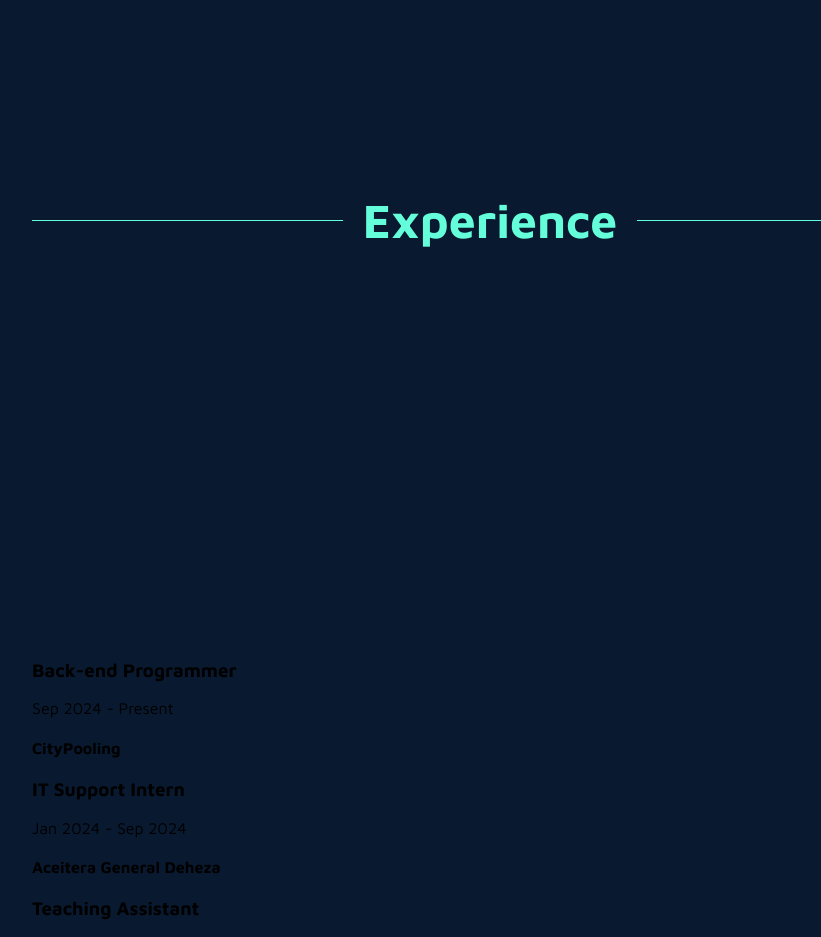
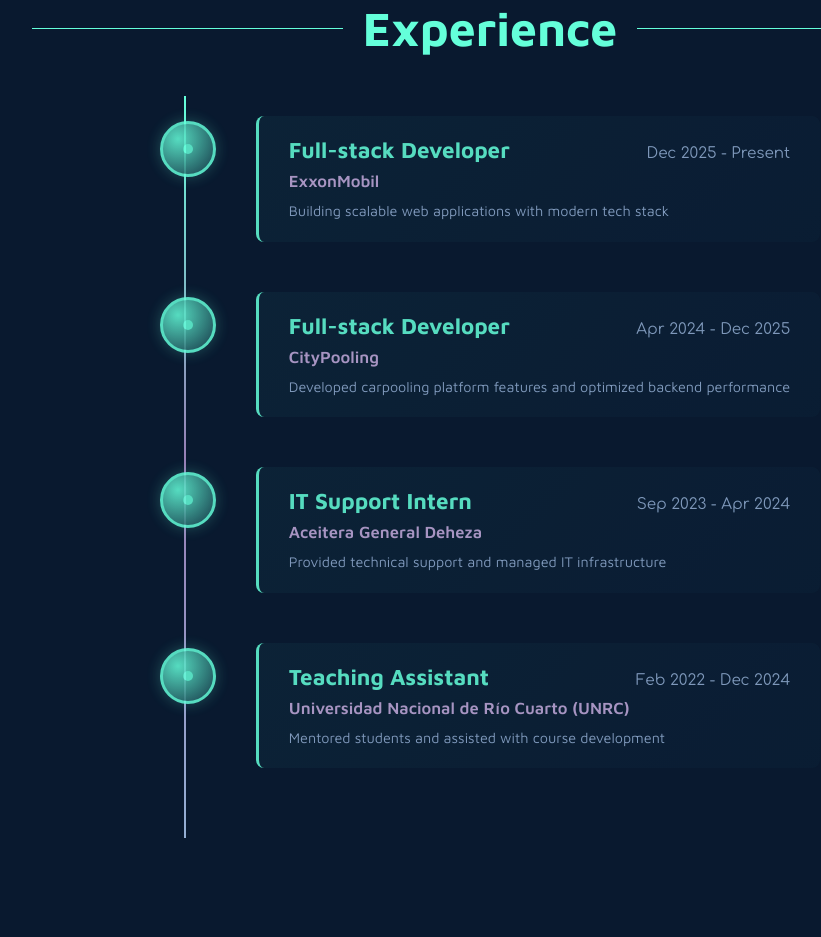
Before and after one commit to ValenButtignol/vbuttignol-portfolio, a React (Vite) app: page / in a window 1280 px wide. Shown: the part 1860-2797 px from the top of the page, without its empty margins (150-971 px from the left). Built offline with nearby package versions, Linux system fonts and the light colour scheme.

Commit message:
Add first sketch of experience section

```diff
--- a/src/components/Experience.tsx
+++ b/src/components/Experience.tsx
@@ -1,30 +1,57 @@
-import '../styles/about.css';
+import '../styles/experience.css';
 import '../index.css'
 
 const Experience = () => {
+  const experiences = [
+    {
+      title: "Full-stack Developer",
+      period: "Dec 2025 - Present",
+      company: "ExxonMobil",
+      description: "Building scalable web applications with modern tech stack"
+    },
+    {
+      title: "Full-stack Developer",
+      period: "Apr 2024 - Dec 2025",
+      company: "CityPooling",
+      description: "Developed carpooling platform features and optimized backend performance"
+    },
+    {
+      title: "IT Support Intern",
+      period: "Sep 2023 - Apr 2024",
+      company: "Aceitera General Deheza",
+      description: "Provided technical support and managed IT infrastructure"
+    },
+    {
+      title: "Teaching Assistant",
+      period: "Feb 2022 - Dec 2024",
+      company: "Universidad Nacional de Río Cuarto (UNRC)",
+      description: "Mentored students and assisted with course development"
+    }
+  ];
+
   return (
-    <>
-      <div className='section-wrapper'>
-        <div className='section-title'>
-          <h2 className='lb-font bold'>Experience</h2>
+    <section className='section-wrapper'>
+      <div className='section-title'>
+        <h2 className='lb-font bold'>Experience</h2>
+      </div>
+      <div className='experience-container'>
+        <div className='timeline'>
+          {experiences.map((exp, index) => (
+            <div key={index} className='timeline-item'>
+              <div className='timeline-dot'></div>
+              <div className='timeline-content'>
+                <div className='timeline-header'>
+                  <h3 className='lb-font'>{exp.title}</h3>
+                  <span className='timeline-period gray-font'>{exp.period}</span>
+                </div>
+                <h4 className='timeline-company smoothpurple-font'>{exp.company}</h4>
+                <p className='timeline-description gray-font'>{exp.description}</p>
+              </div>
+            </div>
+          ))}
         </div>
       </div>
-      <div>
-        <h3>Back-end Programmer</h3>
-        <p>Sep 2024 - Present</p>
-        <h4>CityPooling</h4>
-      </div>
-      <div>
-        <h3>IT Support Intern</h3>
-        <p>Jan 2024 - Sep 2024</p>
-        <h4>Aceitera General Deheza</h4>
-      </div>
-      <div>
-        <h3>Teaching Assistant</h3>
-        <p>Feb 2022 - Jun 2024</p>
-        <h4>Universidad Nacional de Río Cuarto (UNRC)</h4>
-      </div>
-    </>
+    </section>
   )
 }
 
--- a/src/components/Introduction.tsx
+++ b/src/components/Introduction.tsx
@@ -9,7 +9,7 @@
         <div className="intro-text">
           <p className="gray-font elegant-font">Hi there! My name is</p>
           <h1 className='lb-font'>Valentin Buttignol</h1>
-          <h2 className="darkpurple-font">Software Engineer at <span className='smoothpurple-font bold'>ExxonMobil</span>.</h2>
+          <h2 className="darkpurple-font">Full-stack Developer at <span className='smoothpurple-font bold'>ExxonMobil</span>.</h2>
           <p className='gray-font'>
             I design and build clean, reliable full-stack applications, focusing on performance, scalability, and a smooth user experience.          </p>
         </div>
--- a/src/styles/experience.css
+++ b/src/styles/experience.css
@@ -0,0 +1,208 @@
+.experience-container {
+  max-width: 900px;
+  margin: 0 auto;
+  padding: 0 40px;
+}
+
+.timeline {
+  position: relative;
+  padding: 20px 0;
+}
+
+/* Vertical line connecting dots */
+.timeline::before {
+  content: '';
+  position: absolute;
+  left: 24px;
+  top: 0;
+  bottom: 0;
+  width: 2px;
+  background: linear-gradient(180deg, #64ffda 0%, #987cb5 50%, #94afd4 100%);
+}
+
+.timeline-item {
+  display: flex;
+  gap: 40px;
+  margin-bottom: 50px;
+  position: relative;
+  opacity: 0.85;
+  transition: all 0.3s ease;
+}
+
+.timeline-item:hover {
+  opacity: 1;
+  transform: translateX(10px);
+}
+
+/* Timeline dots */
+.timeline-dot {
+  position: relative;
+  width: 50px;
+  height: 50px;
+  min-width: 50px;
+  background: radial-gradient(circle at 30% 30%, #64ffda, #1a404e);
+  border: 3px solid #64ffda;
+  border-radius: 50%;
+  display: flex;
+  align-items: center;
+  justify-content: center;
+  z-index: 2;
+  flex-shrink: 0;
+  top: 5px;
+  box-shadow: 0 0 15px rgba(100, 255, 218, 0.3);
+  transition: all 0.3s ease;
+}
+
+.timeline-item:hover .timeline-dot {
+  width: 60px;
+  height: 60px;
+  box-shadow: 0 0 25px rgba(100, 255, 218, 0.6);
+}
+
+.timeline-dot::after {
+  content: '';
+  width: 10px;
+  height: 10px;
+  background-color: #64ffda;
+  border-radius: 50%;
+}
+
+/* Content styling */
+.timeline-content {
+  padding: 20px 30px;
+  background: linear-gradient(135deg, rgba(26, 64, 78, 0.3) 0%, rgba(15, 42, 62, 0.3) 100%);
+  border-left: 3px solid #64ffda;
+  border-radius: 8px;
+  transition: all 0.3s ease;
+  flex: 1;
+}
+
+.timeline-item:hover .timeline-content {
+  background: linear-gradient(135deg, rgba(26, 64, 78, 0.5) 0%, rgba(15, 42, 62, 0.5) 100%);
+  border-left-color: #94afd4;
+  box-shadow: 0 8px 24px rgba(100, 255, 218, 0.1);
+}
+
+.timeline-header {
+  display: flex;
+  justify-content: space-between;
+  align-items: baseline;
+  gap: 20px;
+  margin-bottom: 8px;
+}
+
+.timeline-header h3 {
+  font-size: clamp(1.1rem, 2vw, 1.4rem);
+  margin: 0;
+  font-weight: bold;
+}
+
+.timeline-period {
+  font-size: clamp(0.85rem, 1.2vw, 0.95rem);
+  white-space: nowrap;
+  font-family: 'Comfortaa', Arial, Helvetica, sans-serif;
+}
+
+.timeline-company {
+  font-size: clamp(0.95rem, 1.3vw, 1.1rem);
+  margin: 0 0 10px 0;
+  font-weight: 600;
+}
+
+.timeline-description {
+  font-size: clamp(0.9rem, 1vw, 1rem);
+  margin: 0;
+  line-height: 1.5;
+}
+
+/* Responsive design */
+@media (max-width: 768px) {
+  .experience-container {
+    padding: 0 20px;
+  }
+
+  .timeline::before {
+    left: 14px;
+  }
+
+  .timeline-item {
+    gap: 25px;
+    margin-bottom: 40px;
+  }
+
+  .timeline-dot {
+    width: 40px;
+    height: 40px;
+    min-width: 40px;
+  }
+
+  .timeline-item:hover .timeline-dot {
+    width: 50px;
+    height: 50px;
+  }
+
+  .timeline-content {
+    padding: 15px 20px;
+  }
+
+  .timeline-header {
+    flex-direction: column;
+    align-items: flex-start;
+    gap: 5px;
+  }
+
+  .timeline-period {
+    white-space: normal;
+  }
+}
+
+@media (max-width: 480px) {
+  .experience-container {
+    padding: 0 15px;
+  }
+
+  .timeline::before {
+    left: 9px;
+  }
+
+  .timeline-item {
+    gap: 15px;
+    margin-bottom: 30px;
+  }
+
+  .timeline-dot {
+    width: 30px;
+    height: 30px;
+    min-width: 30px;
+  }
+
+  .timeline-dot::after {
+    width: 6px;
+    height: 6px;
+  }
+
+  .timeline-item:hover .timeline-dot {
+    width: 40px;
+    height: 40px;
+  }
+
+  .timeline-content {
+    padding: 12px 15px;
+  }
+
+  .timeline-header h3 {
+    font-size: 1rem;
+  }
+
+  .timeline-period {
+    font-size: 0.8rem;
+  }
+
+  .timeline-company {
+    font-size: 0.9rem;
+  }
+
+  .timeline-description {
+    font-size: 0.85rem;
+  }
+}
--- a/src/styles/introduction.css
+++ b/src/styles/introduction.css
@@ -11,19 +11,19 @@
 }
 
 h1 {
-  font-size: clamp(1.9rem, 5vw, 3.9rem);
+  font-size: clamp(2rem, 5vw, 4rem);
   margin: 0;
 }
 
 h2 {
-  font-size: clamp(1rem, 3.5vw, 2rem);
+  font-size: clamp(1.1rem, 5.2vw, 2rem);
   font-weight: normal;
   margin: 0 0 20px 0;
 }
 
 .intro-text p {
   width: 100%;
-  font-size: clamp(1.4rem, 1.2vw, 1.15rem);
+  font-size: clamp(1.2rem, 1.25vw, 2rem);
   margin: 0;
   padding: 10px 0;
 }
```
